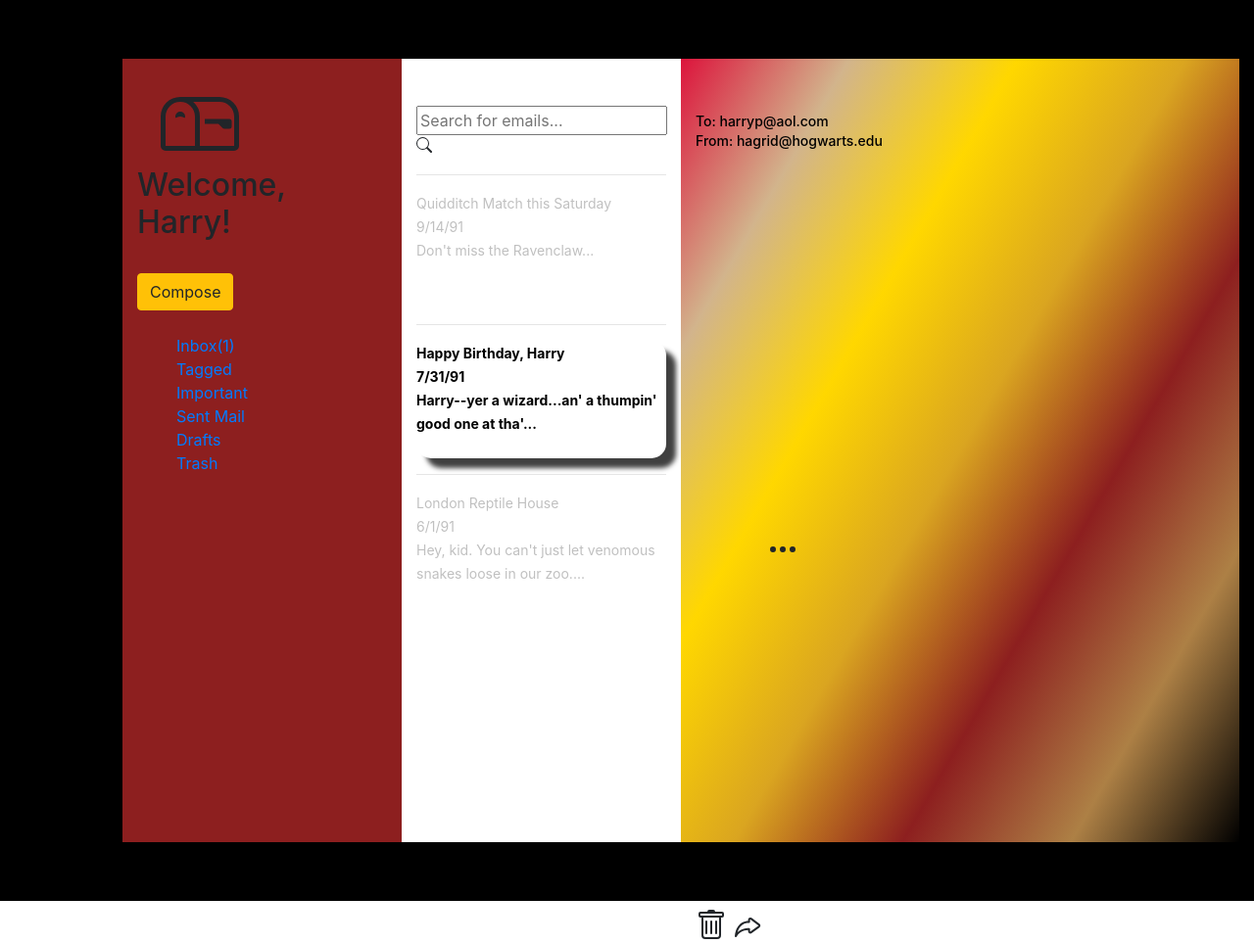
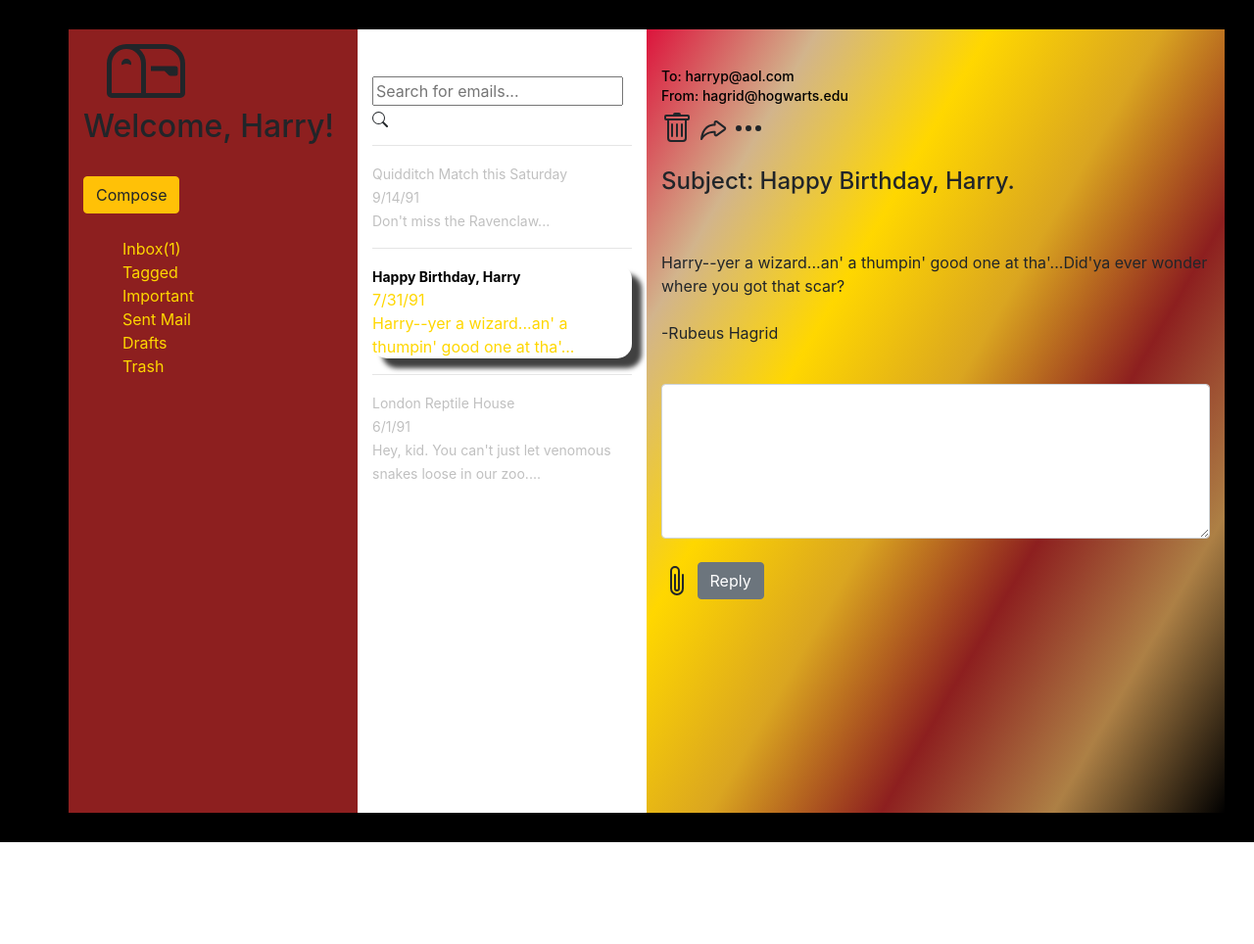
Before and after one commit to imo9van4/email-template-bootstrap, a plain HTML site: page index.html in a window 1280 px wide. Shown: the top 964 px of the page at 98% size. After the commit the page ends 860 px from the top, so only its background shows below. Drawn offline with nearby package versions, Linux system fonts and the light colour scheme.

Commit message:
Add files via upload

```diff
--- a/index.html
+++ b/index.html
@@ -1,26 +1,24 @@
-<!DOCTYPE html>
+<!doctype html>
 <html lang="en">
   <head>
     <!-- Required meta tags -->
     <meta charset="utf-8">
     <meta name="viewport" content="width=device-width, initial-scale=1, shrink-to-fit=no">
 
+    <!-- Bootstrap CSS -->
+    <link rel="stylesheet" href="https://stackpath.bootstrapcdn.com/bootstrap/4.5.2/css/bootstrap.min.css" integrity="sha384-JcKb8q3iqJ61gNV9KGb8thSsNjpSL0n8PARn9HuZOnIxN0hoP+VmmDGMN5t9UJ0Z" crossorigin="anonymous">
+
   <link rel="stylesheet" href="style.css">
-
-    <!-- Bootstrap CSS -->
-    <link rel="stylesheet" href="https://maxcdn.bootstrapcdn.com/bootstrap/4.0.0/css/bootstrap.min.css" integrity="sha384-Gn5384xqQ1aoWXA+058RXPxPg6fy4IWvTNh0E263XmFcJlSAwiGgFAW/dAiS6JXm" crossorigin="anonymous">
 
     <title>Inbox</title>
   </head>
+
   <body>
-    <div class="container-fluid">
+    <div class= "container-fluid">
         <div class="row w-100">
-                <div class="row">
 
             <!--Column 1-->
             <div class="col-sm-3 left">
-                    <br>
-
 
                 <!--Mailbox Icon-->
                 <svg width="8em" height="5em" viewBox="0 0 16 16" class="bi bi-mailbox" fill="currentColor" xmlns="http://www.w3.org/2000/svg">
@@ -43,6 +41,7 @@
                     <li><a href="#">Drafts</a></li>
                     <li><a href="#">Trash</a></li>
                 </ul>
+
                 </div>
 
                 <!--Column 2-->
@@ -59,31 +58,38 @@
                         </p>
                         <hr>
 
-                    <div class= "row-xs mail-1">
+                        <!--Email 1-->
+                        <div class= "mail-1">
+                        <span>Quidditch Match this Saturday<br>9/14/91<br>
+                        Don't miss the Ravenclaw...</span>
+                        </div><hr>
 
-                      <!--Email 1-->
-                      <span>Quidditch Match this Saturday<br><span>9/14/91<br>
-                      Don't miss the Ravenclaw...</span>
-                    </div></span><hr>
-                    <div class= "row-xs space"></div>
+                        <div class= "space"></div>
 
                         <!--Email 2-->
-                    <a href="#"><div class= "row-xs mail-2">
+                        <a href="#"><div class= "mail-2">
                         <strong><span class="span3">Happy Birthday, Harry</strong>
-                        <br><span class="span3">7/31/91</span><br><span class="span3">Harry--yer a wizard...an' a thumpin' good one at tha'...</span></a>
+                        <br>7/31/91<br>Harry--yer a wizard...an' a thumpin' good one at tha'...</span></a>
                         </div><hr>
 
+                        <div class= "space"></div>
 
                         <!--Email 3-->
-                    <div class= "row-xs mail-3">
-                      <span>London Reptile House<br><span>6/1/91</span><br>
-                      <span>Hey, kid. You can't just let venomous snakes loose in our zoo....</span>
+                        <div class= "mail-3">
+                        <span>London Reptile House<br>6/1/91<br>
+                        Hey, kid. You can't just let venomous snakes loose in our zoo....</span>
                         </div>
+
+                        <div class= "space"></div>
+
             </div>
 
                     <!--Column 3-->
                     <div class="col-sm-6 right">
-                    <p><h6><br><br><span class= "span2">To: harryp@aol.com <br> From: hagrid@hogwarts.edu</span class= "span2"></h6>
+
+                        <h6><br><br><span class= "span2">To: harryp@aol.com <br> From: hagrid@hogwarts.edu</span class= "span2"></h6>
+
+                            <div class= "icons">
 
                             <!--Trash icon-->
                             <svg width="2em" height="2em" viewBox="0 0 16 16" class="bi bi-trash" fill="currentColor" xmlns="http://www.w3.org/2000/svg">
@@ -100,9 +106,11 @@
                             <svg width="2em" height=2em" viewBox="0 0 16 16" class="bi bi-three-dots" fill="currentColor" xmlns="http://www.w3.org/2000/svg">
                               <path fill-rule="evenodd" d="M3 9.5a1.5 1.5 0 1 1 0-3 1.5 1.5 0 0 1 0 3zm5 0a1.5 1.5 0 1 1 0-3 1.5 1.5 0 0 1 0 3zm5 0a1.5 1.5 0 1 1 0-3 1.5 1.5 0 0 1 0 3z"/>
                             </svg>
+                            <br><br>
+                            </div>
 
-                      <br><br>
-                    <h4>Subject: Happy Birthday, Harry.</h4><br><br><p>Harry--yer a wizard...an' a thumpin' good one at tha'...Did'ya ever wonder where you got that scar?<br><br>-Rubeus Hagrid<br><br>
+                            <div class= "message">
+                          <h4>Subject: Happy Birthday, Harry.</h4><br><br><p>Harry--yer a wizard...an' a thumpin' good one at tha'...Did'ya ever wonder where you got that scar?<br><br>-Rubeus Hagrid<br><br></p>
 
                             <!--Message-->
                         <textarea class="form-control" rows="6"></textarea><br>
@@ -115,17 +123,17 @@
                         <!--Reply button-->
                         <button type="button" class="btn btn-secondary">Reply</button>
 
-                    </p></p>
                     </div>
+
                         </div>
-              </div>
+
             </div>
         </div>
 
     <!-- Optional JavaScript -->
     <!-- jQuery first, then Popper.js, then Bootstrap JS -->
-    <script src="https://code.jquery.com/jquery-3.2.1.slim.min.js" integrity="sha384-KJ3o2DKtIkvYIK3UENzmM7KCkRr/rE9/Qpg6aAZGJwFDMVNA/GpGFF93hXpG5KkN" crossorigin="anonymous"></script>
-    <script src="https://cdnjs.cloudflare.com/ajax/libs/popper.js/1.12.9/umd/popper.min.js" integrity="sha384-ApNbgh9B+Y1QKtv3Rn7W3mgPxhU9K/ScQsAP7hUibX39j7fakFPskvXusvfa0b4Q" crossorigin="anonymous"></script>
-    <script src="https://maxcdn.bootstrapcdn.com/bootstrap/4.0.0/js/bootstrap.min.js" integrity="sha384-JZR6Spejh4U02d8jOt6vLEHfe/JQGiRRSQQxSfFWpi1MquVdAyjUar5+76PVCmYl" crossorigin="anonymous"></script>
+    <script src="https://code.jquery.com/jquery-3.5.1.slim.min.js" integrity="sha384-DfXdz2htPH0lsSSs5nCTpuj/zy4C+OGpamoFVy38MVBnE+IbbVYUew+OrCXaRkfj" crossorigin="anonymous"></script>
+    <script src="https://cdn.jsdelivr.net/npm/popper.js@1.16.1/dist/umd/popper.min.js" integrity="sha384-9/reFTGAW83EW2RDu2S0VKaIzap3H66lZH81PoYlFhbGU+6BZp6G7niu735Sk7lN" crossorigin="anonymous"></script>
+    <script src="https://stackpath.bootstrapcdn.com/bootstrap/4.5.2/js/bootstrap.min.js" integrity="sha384-B4gt1jrGC7Jh4AgTPSdUtOBvfO8shuf57BaghqFfPlYxofvL8/KUEfYiJOMMV+rV" crossorigin="anonymous"></script>
   </body>
 </html>
--- a/style.css
+++ b/style.css
@@ -1,19 +1,15 @@
 .left{
     height: 100vh;
     background-color: rgb(141, 31, 31);
-   /* background: linear-gradient(50deg, crimson, tan, gold, goldenrod, rgb(141, 31, 31), rgb(173, 128, 69), black);*/
-
 }
 
 .center{
     height: 100vh;
-    /*background-color: rgb(173, 128, 69);*/
     background-color: white;
 }
 
 .right{
     height: 100vh;
-    /*background-color: rgb(224, 200, 64);*/
     background: linear-gradient(120deg, crimson, tan, gold, goldenrod, rgb(141, 31, 31), rgb(173, 128, 69), black);
 }
 
@@ -33,33 +29,31 @@ a{
     color: gold;
 }
 
+li{
+    color: gold;
+}
+
 a:visited{
     color: gold;
 }
 
 .mail-1{
-    background-color: white;
-    height: 15vh;
     border-radius: 15px;
     text-align: left;
-    align-self: auto;
 }
 
 .mail-2{
-    background-color:white;
-    height: 15vh;
     border-radius: 15px;
     text-align: left;
     -webkit-box-shadow: 10px 10px 5px 0px rgba(0,0,0,0.75);
     -moz-box-shadow: 10px 10px 5px 0px rgba(0,0,0,0.75);
     box-shadow: 10px 10px 5px 0px rgba(0,0,0,0.75);
+    min-height: auto;
 }
 
 .mail-3{
-    background-color: white;
     height: 15vh;
     border-radius: 15px;
-
 }
 
 span{
@@ -69,7 +63,6 @@ span{
 
 .span2{
     color: black;
-    /*color: crimson;*/
 }
 
 .span3{
@@ -79,5 +72,4 @@ span{
 
 .container-fluid{
     background-color: black;
-
 }
```
Lines whose indentation alone changed are shown as unchanged.
